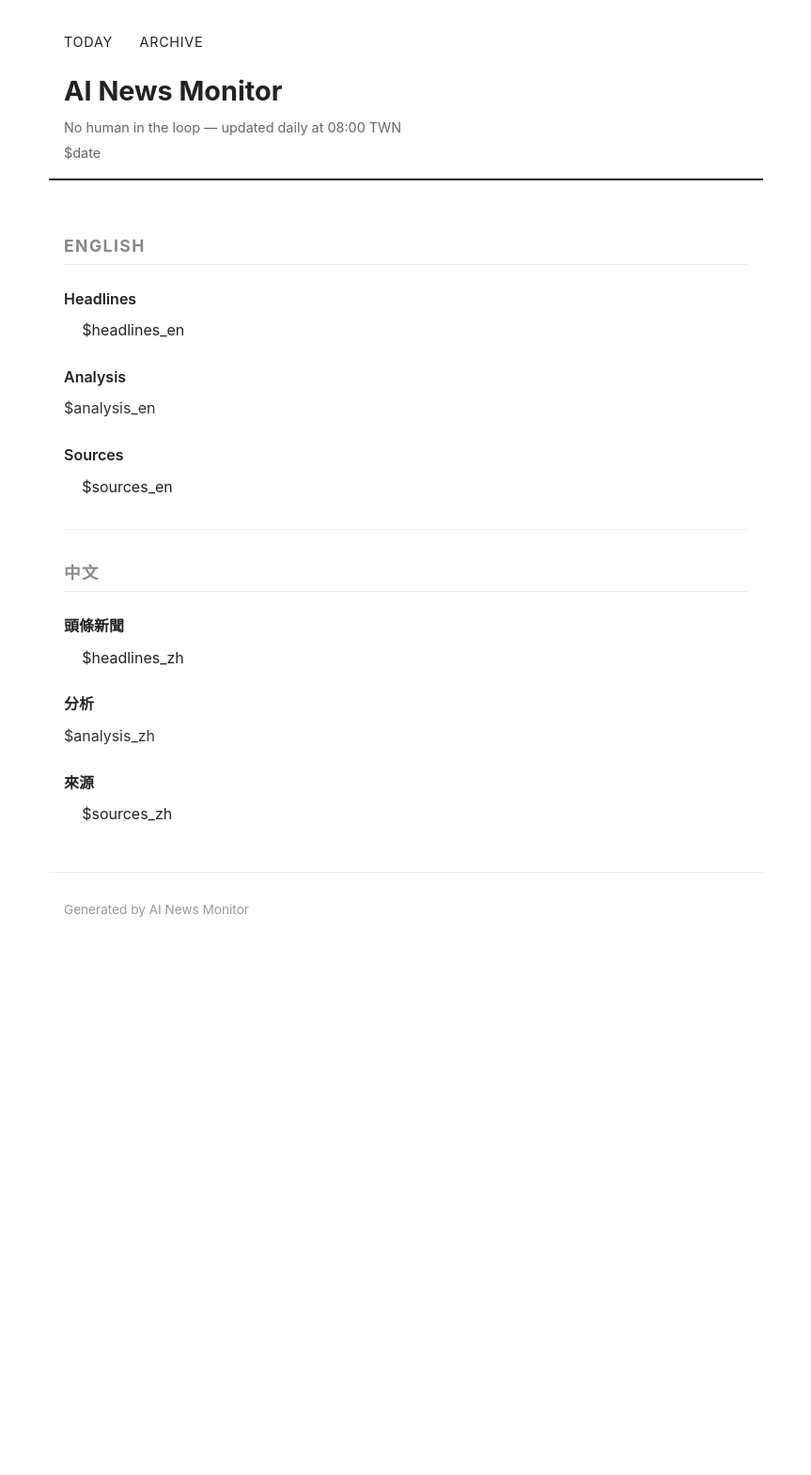
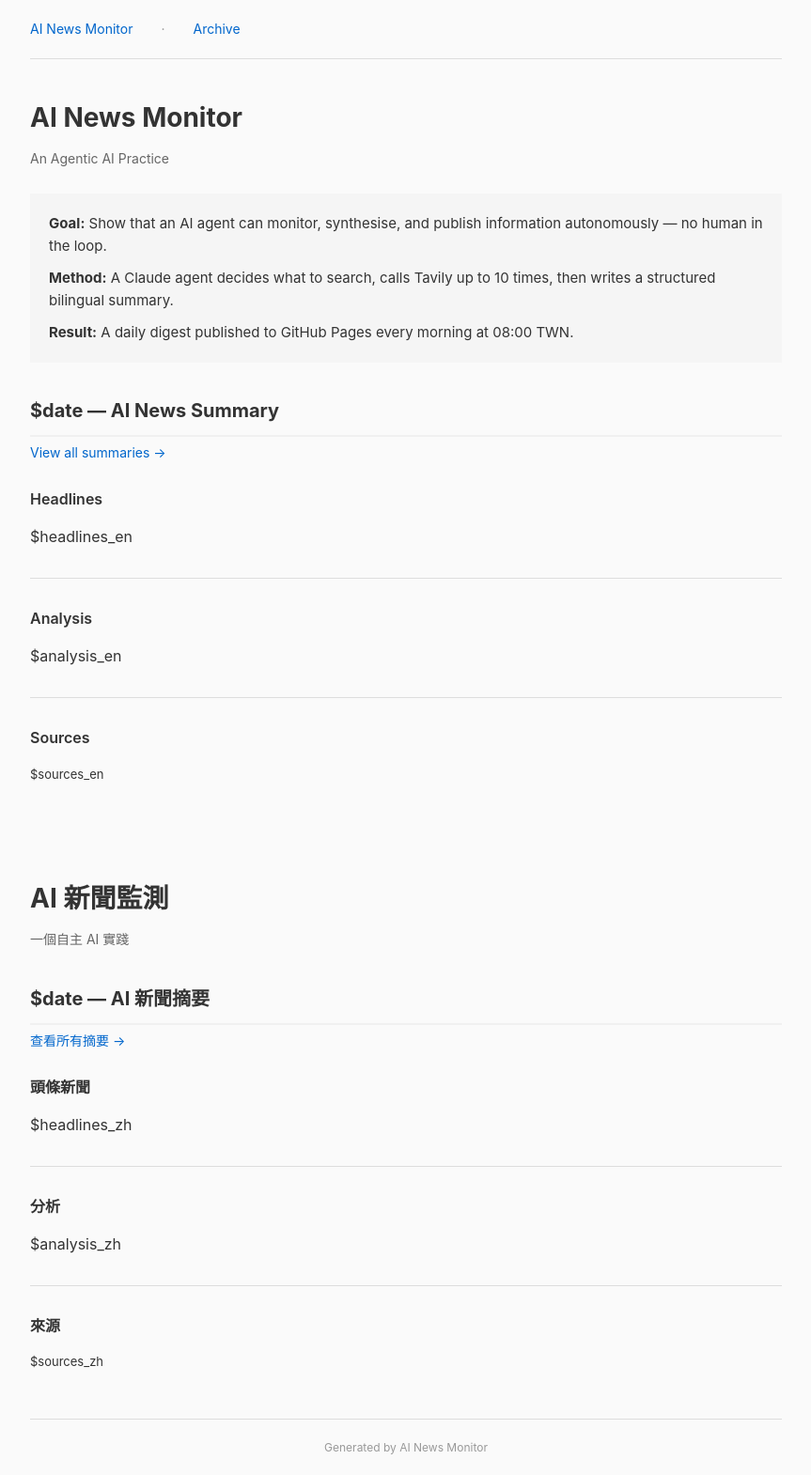
Before and after one commit to ke22/ai_news, a Python web app: template templates/index.html in a window 1280 px wide. Shown: the whole page at 94% size, without its empty margins (208-1071 px from the left). Before the commit the page ends 976 px from the top, so only its background shows below. Run offline with Jinja, Linux system fonts and the light colour scheme; the template is opened without the code that fills it, so the values that code supplies are empty.

Commit message:
Match reference site frontend design

```diff
--- a/static/style.css
+++ b/static/style.css
@@ -1,130 +1,158 @@
 *, *::before, *::after { box-sizing: border-box; }
 
 body {
-  font-family: -apple-system, BlinkMacSystemFont, "Segoe UI", Roboto, sans-serif;
-  font-size: 16px;
+  font-family: -apple-system, BlinkMacSystemFont, "Segoe UI", sans-serif;
   line-height: 1.6;
-  color: #222;
-  background: #fff;
+  color: #333;
+  background: #fafafa;
   margin: 0;
-  padding: 0;
+  padding: 20px;
 }
 
+.container {
+  max-width: 800px;
+  margin: 0 auto;
+}
+
+/* Header & Nav */
 header {
-  max-width: 760px;
-  margin: 0 auto;
-  padding: 2rem 1rem 1rem;
-  border-bottom: 2px solid #222;
+  margin-bottom: 40px;
+  border-bottom: 1px solid #ddd;
+  padding-bottom: 20px;
+  overflow: hidden;
 }
 
 nav {
-  margin-bottom: 1rem;
+  display: flex;
+  gap: 30px;
+  font-size: 14px;
+  align-items: center;
 }
 
 nav a {
-  color: #222;
   text-decoration: none;
-  margin-right: 1.5rem;
-  font-size: 0.9rem;
-  text-transform: uppercase;
-  letter-spacing: 0.05em;
+  color: #0066cc;
 }
 
 nav a:hover { text-decoration: underline; }
 
-h1 {
-  font-size: 1.8rem;
-  font-weight: 700;
-  margin: 0 0 0.25rem;
+nav .sep { color: #999; }
+
+.lang-toggle {
+  float: right;
+  font-size: 12px;
+  letter-spacing: 2px;
+  margin-top: -20px;
 }
 
-.tagline {
-  color: #666;
-  font-size: 0.9rem;
-  margin: 0 0 0.25rem;
+.lang-toggle span { color: #333; }
+.lang-toggle a { color: #999; margin-left: 10px; text-decoration: none; }
+.lang-toggle a:hover { text-decoration: underline; }
+
+/* Typography */
+h1 { font-size: 28px; margin: 0 0 10px 0; }
+.tagline { font-size: 14px; color: #666; margin: 0 0 25px 0; }
+
+h2 {
+  font-size: 20px;
+  margin-top: 35px;
+  padding-bottom: 10px;
+  border-bottom: 2px solid #f0f0f0;
 }
 
-.date {
-  color: #666;
-  font-size: 0.9rem;
+h3 {
+  font-size: 16px;
+  margin-top: 25px;
+  margin-bottom: 15px;
+  font-weight: 600;
+}
+
+/* Info box */
+.info-box {
+  background: #f5f5f5;
+  padding: 20px;
+  margin: 25px 0;
+  font-size: 15px;
+}
+
+.info-box p { margin: 0 0 10px 0; }
+.info-box p:last-child { margin-bottom: 0; }
+
+/* Archive link */
+.archive-link { font-size: 14px; margin: -10px 0 20px 0; }
+.archive-link a { color: #0066cc; text-decoration: none; }
+.archive-link a:hover { text-decoration: underline; }
+
+/* Headlines */
+.headlines ul {
+  list-style: none;
+  padding: 0;
   margin: 0;
 }
 
-main {
-  max-width: 760px;
-  margin: 0 auto;
-  padding: 1.5rem 1rem 3rem;
+.headlines li {
+  margin-bottom: 18px;
+  line-height: 1.7;
 }
 
-h2 {
-  font-size: 1.1rem;
-  text-transform: uppercase;
-  letter-spacing: 0.08em;
-  color: #888;
-  border-bottom: 1px solid #eee;
-  padding-bottom: 0.3rem;
-  margin-top: 2rem;
+/* Analysis */
+.analysis p {
+  margin: 18px 0;
+  text-align: justify;
 }
 
-h3 {
-  font-size: 1rem;
-  font-weight: 600;
-  margin: 1.5rem 0 0.5rem;
+/* Sources */
+.sources ul {
+  list-style: none;
+  padding: 0;
+  margin: 0;
+  font-size: 13px;
 }
 
-ul {
-  padding-left: 1.2rem;
-  margin: 0;
-}
-
-li {
-  margin-bottom: 0.6rem;
-}
-
-.headlines li {
-  font-weight: 600;
-}
-
-.analysis-body {
-  white-space: pre-wrap;
-  color: #333;
-}
-
-.sources li {
-  font-size: 0.9rem;
-  font-weight: normal;
-}
+.sources li { margin-bottom: 12px; }
 
 .sources a {
   color: #0066cc;
   text-decoration: none;
+  word-break: break-all;
 }
 
 .sources a:hover { text-decoration: underline; }
 
-.archive-list li {
-  font-size: 1rem;
-  font-weight: normal;
+/* Dividers */
+hr {
+  border: none;
+  border-top: 1px solid #ddd;
+  margin: 30px 0;
 }
 
-.archive-list a {
+/* ZH section offset */
+.zh {
+  margin-top: 60px;
+  padding-top: 40px;
+}
+
+/* Archive list */
+.archive-entries ul {
+  list-style: none;
+  padding: 0;
+}
+
+.archive-entries li { margin-bottom: 12px; font-size: 15px; }
+
+.archive-entries a {
   color: #0066cc;
   text-decoration: none;
 }
 
-.archive-list a:hover { text-decoration: underline; }
+.archive-entries a:hover { text-decoration: underline; }
 
-hr {
-  border: none;
-  border-top: 1px solid #eee;
-  margin: 2rem 0;
+/* Footer */
+footer {
+  margin-top: 50px;
+  padding-top: 20px;
+  border-top: 1px solid #ddd;
+  font-size: 12px;
+  color: #999;
+  text-align: center;
 }
-
-footer {
-  max-width: 760px;
-  margin: 0 auto;
-  padding: 1rem;
-  border-top: 1px solid #eee;
-  font-size: 0.85rem;
-  color: #999;
-}
--- a/templates/index.html
+++ b/templates/index.html
@@ -7,19 +7,32 @@
   <link rel="stylesheet" href="/static/style.css">
 </head>
 <body>
+  <div class="container">
     <header>
+      <div class="lang-toggle">
+        <span>EN</span>
+        <a href="#zh">ZH</a>
+      </div>
       <nav>
-      <a href="/">Today</a>
+        <a href="/index.html">AI News Monitor</a>
+        <span class="sep">·</span>
         <a href="/archive.html">Archive</a>
       </nav>
-    <h1>AI News Monitor</h1>
-    <p class="tagline">No human in the loop — updated daily at 08:00 TWN</p>
-    <p class="date">$date</p>
     </header>
 
     <main>
-    <section class="lang-section" lang="en">
-      <h2>English</h2>
+      <section class="en" id="en">
+        <h1>AI News Monitor</h1>
+        <p class="tagline">An Agentic AI Practice</p>
+
+        <div class="info-box">
+          <p><strong>Goal:</strong> Show that an AI agent can monitor, synthesise, and publish information autonomously — no human in the loop.</p>
+          <p><strong>Method:</strong> A Claude agent decides what to search, calls Tavily up to 10 times, then writes a structured bilingual summary.</p>
+          <p><strong>Result:</strong> A daily digest published to GitHub Pages every morning at 08:00 TWN.</p>
+        </div>
+
+        <h2>$date — AI News Summary</h2>
+        <p class="archive-link"><a href="/archive.html">View all summaries →</a></p>
 
         <section class="headlines">
           <h3>Headlines</h3>
@@ -28,10 +41,14 @@ $headlines_en
           </ul>
         </section>
 
+        <hr>
+
         <section class="analysis">
           <h3>Analysis</h3>
-        <div class="analysis-body">$analysis_en</div>
+$analysis_en
         </section>
+
+        <hr>
 
         <section class="sources">
           <h3>Sources</h3>
@@ -41,10 +58,12 @@ $sources_en
         </section>
       </section>
 
-    <hr>
+      <section class="zh" id="zh">
+        <h1>AI 新聞監測</h1>
+        <p class="tagline">一個自主 AI 實踐</p>
 
-    <section class="lang-section" lang="zh">
-      <h2>中文</h2>
+        <h2>$date — AI 新聞摘要</h2>
+        <p class="archive-link"><a href="/archive.html">查看所有摘要 →</a></p>
 
         <section class="headlines">
           <h3>頭條新聞</h3>
@@ -53,10 +72,14 @@ $headlines_zh
           </ul>
         </section>
 
+        <hr>
+
         <section class="analysis">
           <h3>分析</h3>
-        <div class="analysis-body">$analysis_zh</div>
+$analysis_zh
         </section>
+
+        <hr>
 
         <section class="sources">
           <h3>來源</h3>
@@ -68,7 +91,8 @@ $sources_zh
     </main>
 
     <footer>
-    <p>Generated by AI News Monitor</p>
+      Generated by AI News Monitor
     </footer>
+  </div>
 </body>
 </html>
```
Also changed, not shown: 2026-06-08/index.html (+59 -48 lines), archive.html (+8 -5 lines), index.html (+69 -45 lines), publish.py (+21 -4 lines), templates/archive.html (+8 -5 lines), templates/day.html (+26 -13 lines). Lines whose indentation alone changed are shown as unchanged.
